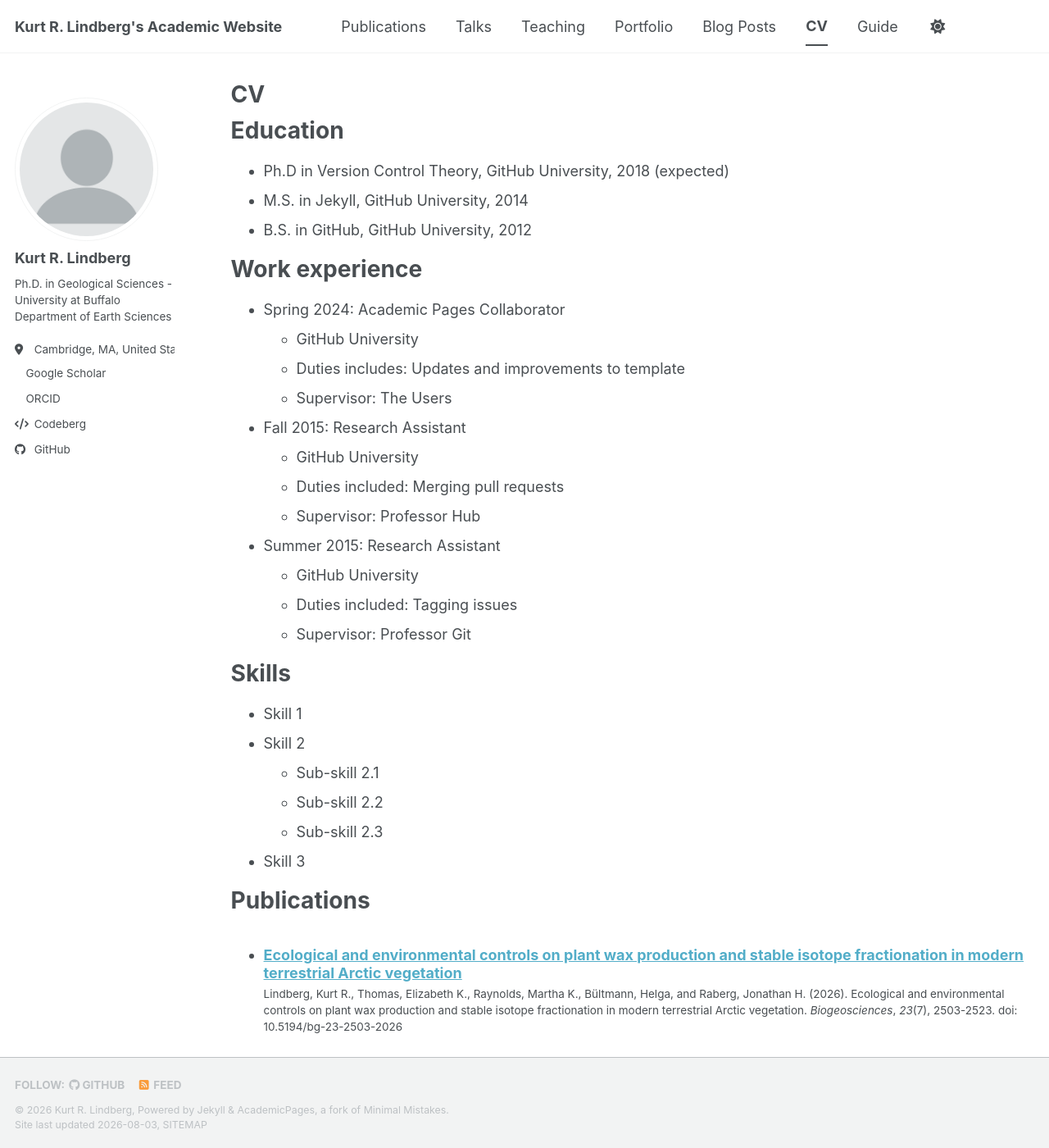
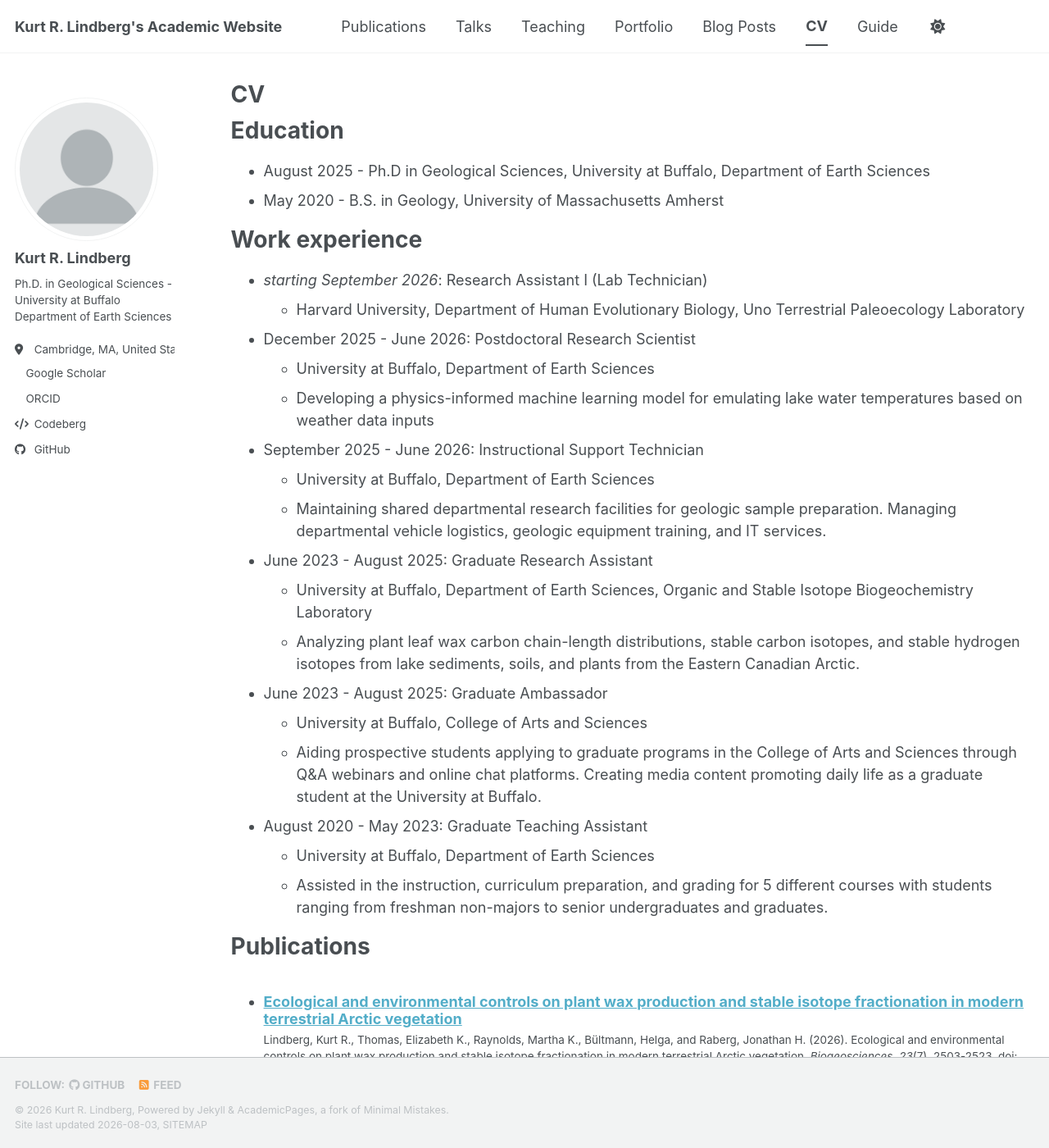
Before and after one commit to kurtlindberg/kurtlindberg.github.io, a Jekyll site: the page built from _pages/cv.md, in a window 1280 px wide and 1400 px high. Shown: the whole window at 82% size. Built offline with Jekyll 4.4.1, drawn with Linux system fonts in a browser that asks for light colours; a style sheet for code colours, icons or effects is not loaded; some of the changed text lies outside the part shown.

Commit message:
Update cv.md

```diff
--- a/_pages/cv.md
+++ b/_pages/cv.md
@@ -11,35 +11,33 @@ redirect_from:
 
 Education
 ======
-* Ph.D in Version Control Theory, GitHub University, 2018 (expected)
-* M.S. in Jekyll, GitHub University, 2014
-* B.S. in GitHub, GitHub University, 2012
+* August 2025 - Ph.D in Geological Sciences, University at Buffalo, Department of Earth Sciences
+* May 2020 - B.S. in Geology, University of Massachusetts Amherst
 
 Work experience
 ======
-* Spring 2024: Academic Pages Collaborator
-  * GitHub University
-  * Duties includes: Updates and improvements to template
-  * Supervisor: The Users
+* _starting September 2026_: Research Assistant I (Lab Technician)
+  * Harvard University, Department of Human Evolutionary Biology, Uno Terrestrial Paleoecology Laboratory
 
-* Fall 2015: Research Assistant
-  * GitHub University
-  * Duties included: Merging pull requests
-  * Supervisor: Professor Hub
+* December 2025 - June 2026: Postdoctoral Research Scientist
+  * University at Buffalo, Department of Earth Sciences
+  * Developing a physics-informed machine learning model for emulating lake water temperatures based on weather data inputs
 
-* Summer 2015: Research Assistant
-  * GitHub University
-  * Duties included: Tagging issues
-  * Supervisor: Professor Git
+* September 2025 - June 2026: Instructional Support Technician
+  * University at Buffalo, Department of Earth Sciences
+  * Maintaining shared departmental research facilities for geologic sample preparation. Managing departmental vehicle logistics, geologic equipment training, and IT services.
 
-Skills
-======
-* Skill 1
-* Skill 2
-  * Sub-skill 2.1
-  * Sub-skill 2.2
-  * Sub-skill 2.3
-* Skill 3
+* June 2023 - August 2025: Graduate Research Assistant
+  * University at Buffalo, Department of Earth Sciences, Organic and Stable Isotope Biogeochemistry Laboratory
+  * Analyzing plant leaf wax carbon chain-length distributions, stable carbon isotopes, and stable hydrogen isotopes from lake sediments, soils, and plants from the Eastern Canadian Arctic.
+
+* June 2023 - August 2025: Graduate Ambassador
+  * University at Buffalo, College of Arts and Sciences
+  * Aiding prospective students applying to graduate programs in the College of Arts and Sciences through Q&A webinars and online chat platforms. Creating media content promoting daily life as a graduate student at the University at Buffalo.
+
+* August 2020 - May 2023: Graduate Teaching Assistant
+  * University at Buffalo, Department of Earth Sciences
+  * Assisted in the instruction, curriculum preparation, and grading for 5 different courses with students ranging from freshman non-majors to senior undergraduates and graduates.
 
 Publications
 ======
```
Also changed, not shown: other parts of _pages/cv.md (+0 -4 lines).
